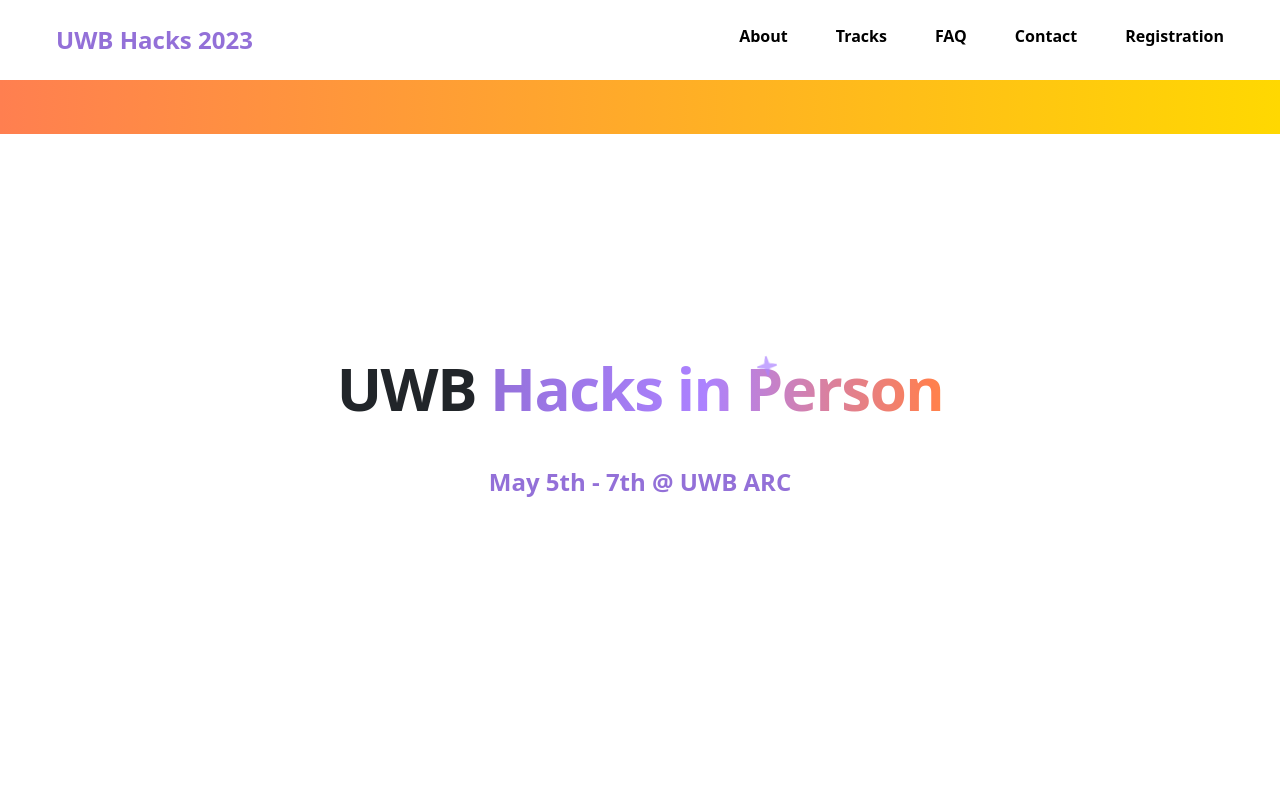
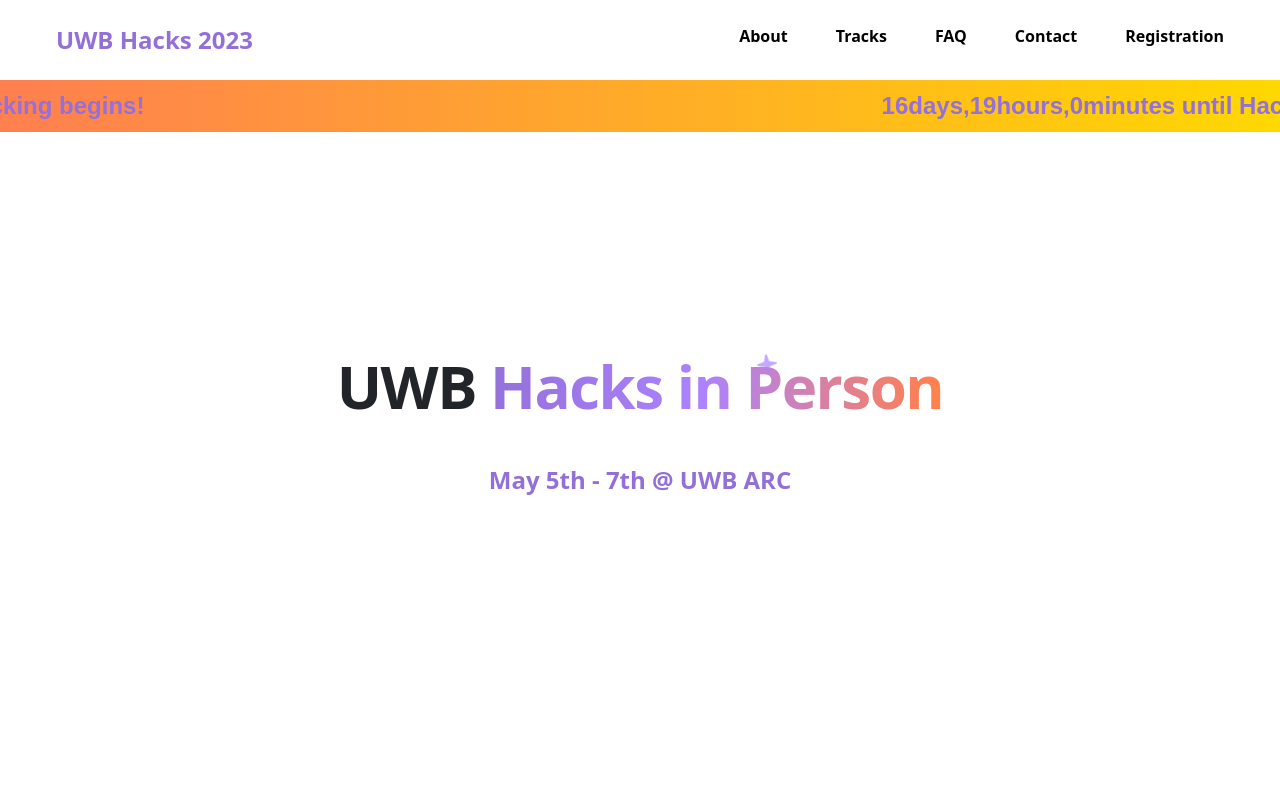
Before and after one commit to UWB-ACM/uwb-hacks24, a React (Create React App) app: page / in a window 1280 px wide. Shown: the top 800 px of the page. Built offline with nearby package versions, Linux system fonts and the light colour scheme; what tw-elements would draw is missing.

Commit message:
added smoother marquee for firefox

```diff
--- a/package.json
+++ b/package.json
@@ -21,6 +21,7 @@
     "react": "^18.2.0",
     "react-bootstrap": "^2.7.2",
     "react-dom": "^18.2.0",
+    "react-fast-marquee": "^1.3.5",
     "react-icons": "^4.8.0",
     "react-particles": "^2.9.3",
     "react-router-dom": "^6.9.0",
--- a/src/Home/CountDownTimer.js
+++ b/src/Home/CountDownTimer.js
@@ -1,5 +1,6 @@
 import React, { useState, useEffect } from 'react';
 import './Home.css';
+import Marquee from "react-fast-marquee";
 
 function CountdownTimer() {
     const [countdown, setCountdown] = useState(Date.parse('2023-05-05T00:00:00') - Date.now());
@@ -16,9 +17,22 @@ function CountdownTimer() {
     const hours = Math.floor((countdown / (1000 * 60 * 60)) % 24);
     const minutes = Math.floor((countdown / (1000 * 60)) % 60);
 
+    const [playMarquee, setPlayMarquee] = useState(true);
+
+    function handleMarquee() {
+        setPlayMarquee(false);
+        setTimeout(()=> {
+            setPlayMarquee(true);
+        }, 10);
+    }
+
+    useEffect(() => {
+
+    }, [playMarquee]);
     return (
-        <div className="countdown-timer-box pt-2">
-            <marquee>{days} days, {hours} hours, {minutes} minutes until Hacking</marquee>
+        <div className="countdown-timer-box py-2">
+                        <Marquee play={playMarquee} gradient={false} speed={Math.log(window.screen.width) *10} onCycleComplete={handleMarquee}>{days} days, {hours} hours, {minutes} minutes until Hacking begins! &nbsp;&nbsp;&nbsp;&nbsp;&nbsp;&nbsp;&nbsp;&nbsp;&nbsp;&nbsp;&nbsp;&nbsp;&nbsp;&nbsp;&nbsp;&nbsp;&nbsp;&nbsp;&nbsp;&nbsp;&nbsp;&nbsp;&nbsp;&nbsp;&nbsp;&nbsp;&nbsp;&nbsp;&nbsp;&nbsp;&nbsp;&nbsp;</Marquee>
+
         </div>
     );
 }
```
Also changed, not shown: 1 other file (tests, documents, lock files or other folders).
